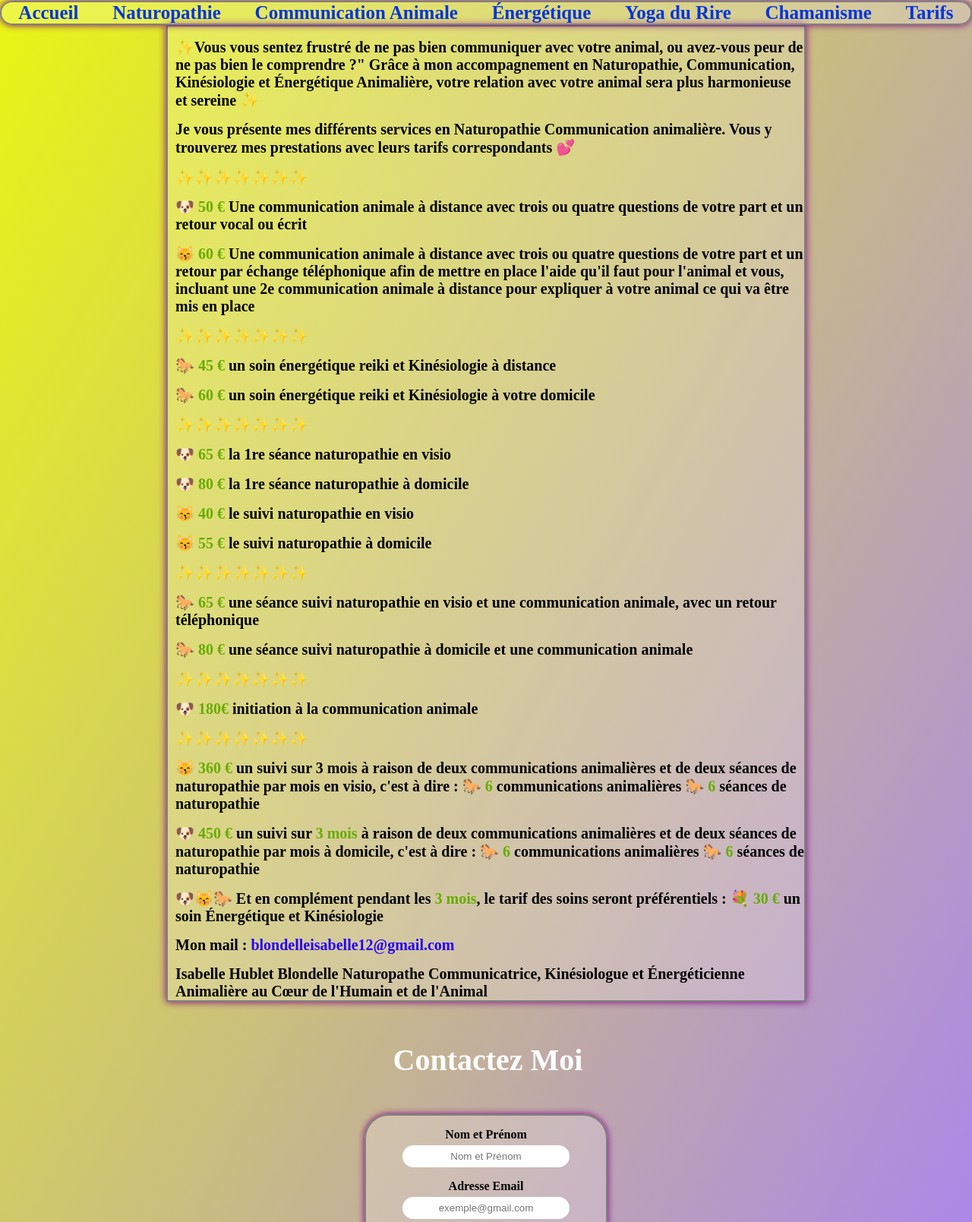
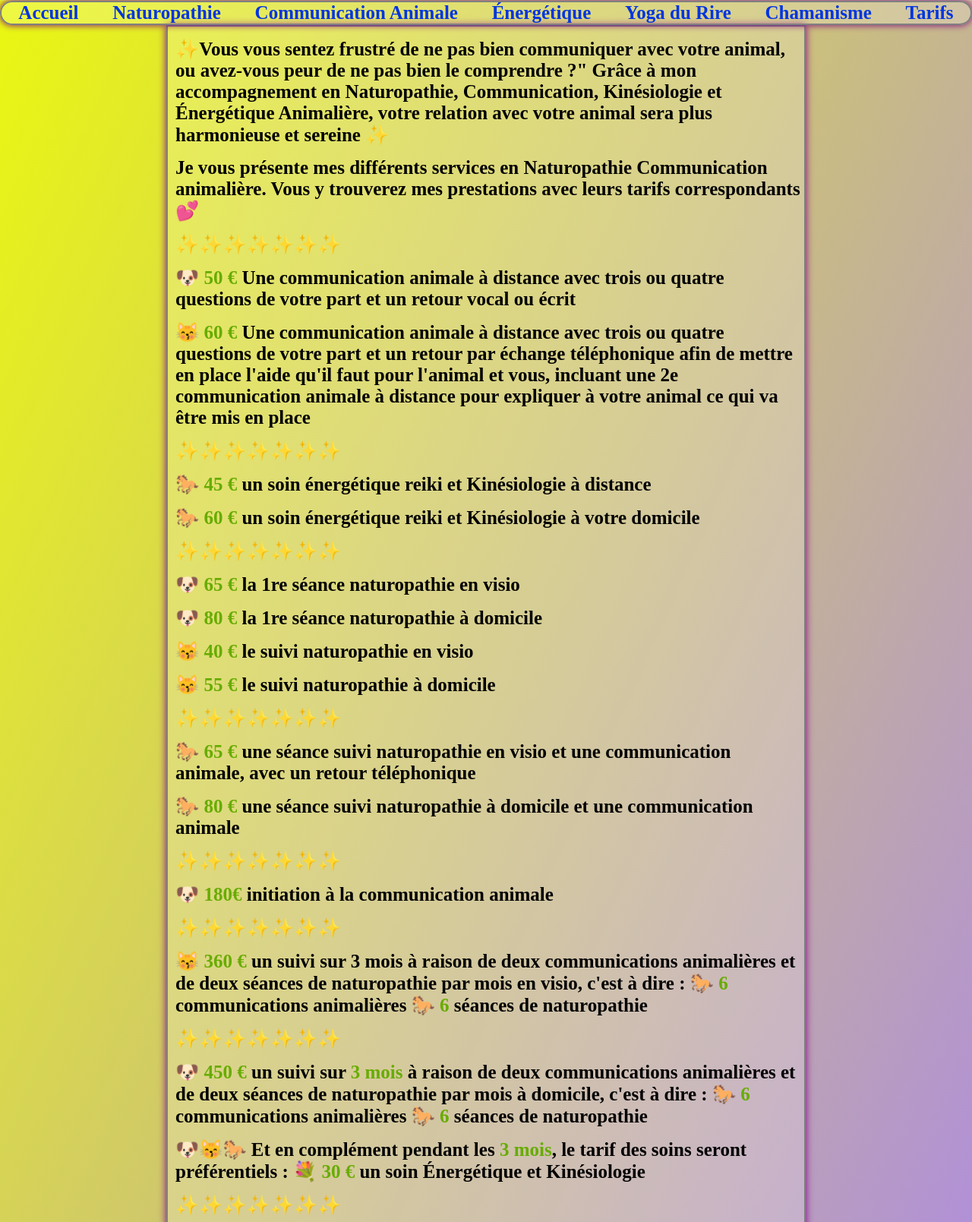
Before and after one commit to Estebann12/Isabelle-Blondelle2, a PHP site: page /pages/tarifs.html in a window 1280 px wide. Shown: the part 351-1960 px from the top of the page at 76% size. Run offline with PHP 8.4, Linux system fonts and the light colour scheme.

Commit message:
amélioration

```diff
--- a/assets/style.css
+++ b/assets/style.css
@@ -1,23 +1,28 @@
 #texte
 {
     max-width: 1000px;
-    max-height: 1500px;
+    max-height: 1800px;
     margin: 0 219px 0 219px;
     background: rgba(255,255,255,.2);
     border: 2px solid grey;
     box-shadow: 0px 0px 10px purple;
 }
+
 .tarifs{
     display: inline-flex;
     flex-direction: column;
 }
 
 .tarifs a {
-font-size: 20px;
+font-size: 25px;
 font-weight: bold;
 color:rgb(0, 0, 0);
 padding-top: 15px;
 padding-left: 10px;
+}
+
+.tarifs a:last-child {
+    margin-bottom: 5rem;
 }
 
 .apropos{
--- a/pages/tarifs.html
+++ b/pages/tarifs.html
@@ -81,6 +81,8 @@
       🐎 <span>6</span> communications animalières
       🐎 <span>6</span> séances de naturopathie</a>
 
+      <a>✨✨✨✨✨✨✨</a>
+
       <a>🐶 <span>450 €</span> un suivi sur <span>3 mois</span> à raison de deux communications animalières et de deux séances de naturopathie par mois à domicile, c'est à dire :
       🐎 <span>6</span> communications animalières
       🐎 <span>6</span> séances de naturopathie</a>
@@ -88,6 +90,8 @@
       <a>🐶😽🐎 Et en complément pendant les <span>3 mois</span>, le tarif des soins seront préférentiels :
 
       💐 <span>30 €</span> un soin Énergétique et Kinésiologie</a>
+
+      <a>✨✨✨✨✨✨✨</a>
 
       <a>Mon mail : <span style="color:rgb(38, 0, 255)">blondelleisabelle12@gmail.com</span></a>
 
```
